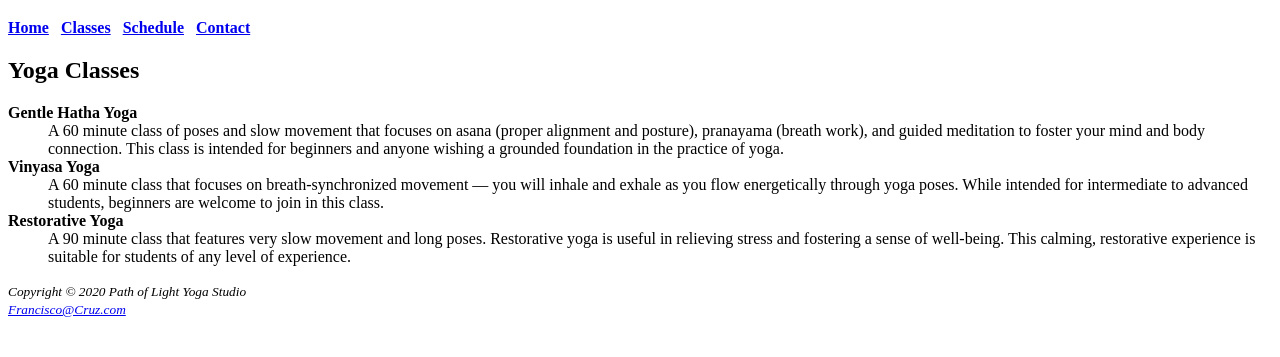
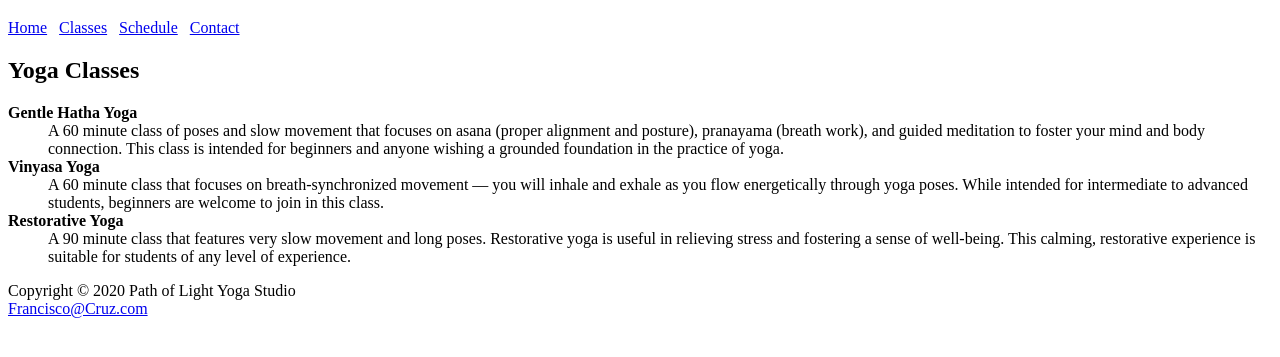
Before and after one commit to K2botz/Chap3_Yoga, a plain HTML site: page Classes.html in a window 1280 px wide. Shown: the part 61-418 px from the top of the page. Drawn offline with Linux system fonts and the light colour scheme.

Commit message:
Update Classes.html

```diff
--- a/Classes.html
+++ b/Classes.html
@@ -3,18 +3,18 @@
 <head>
 <title>Path of Light Yoga Studio :: Classes</title>
 <meta charset="utf-8">
+ <link href="Yoga_CSS" rel="stylesheet">
 </head>
 <body>
+ <div id="wrapper">
 <header>
 <h1>Path of Light Yoga Studio</h1>
 </header>
 <nav>
-<b>
 <a href="index.html">Home</a> &nbsp;
 <a href="classes.html">Classes</a> &nbsp;
 <a href="schedule.html">Schedule</a> &nbsp;
 <a href="contact.html">Contact</a>
-</b>
 </nav>
 <main>
 <h2>Yoga Classes</h2>
@@ -36,9 +36,8 @@ This calming, restorative experience is suitable for students of any level of ex
 </dl>
 </main>
 <footer>
-<small><i>Copyright &copy; 2020 Path of Light Yoga Studio<br>
+Copyright &copy; 2020 Path of Light Yoga Studio<br>
 <a href="mailto:Francisco@Cruz.com">Francisco@Cruz.com</a>
-</i></small>
 </footer>
 </body>
 </html>
```
